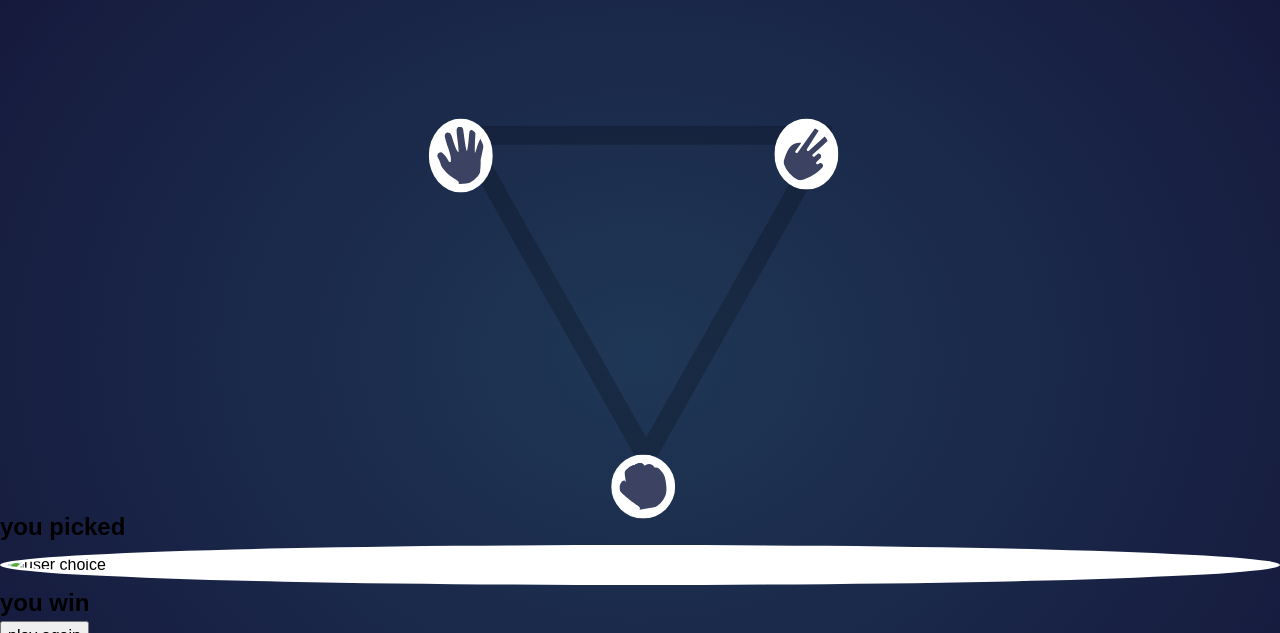
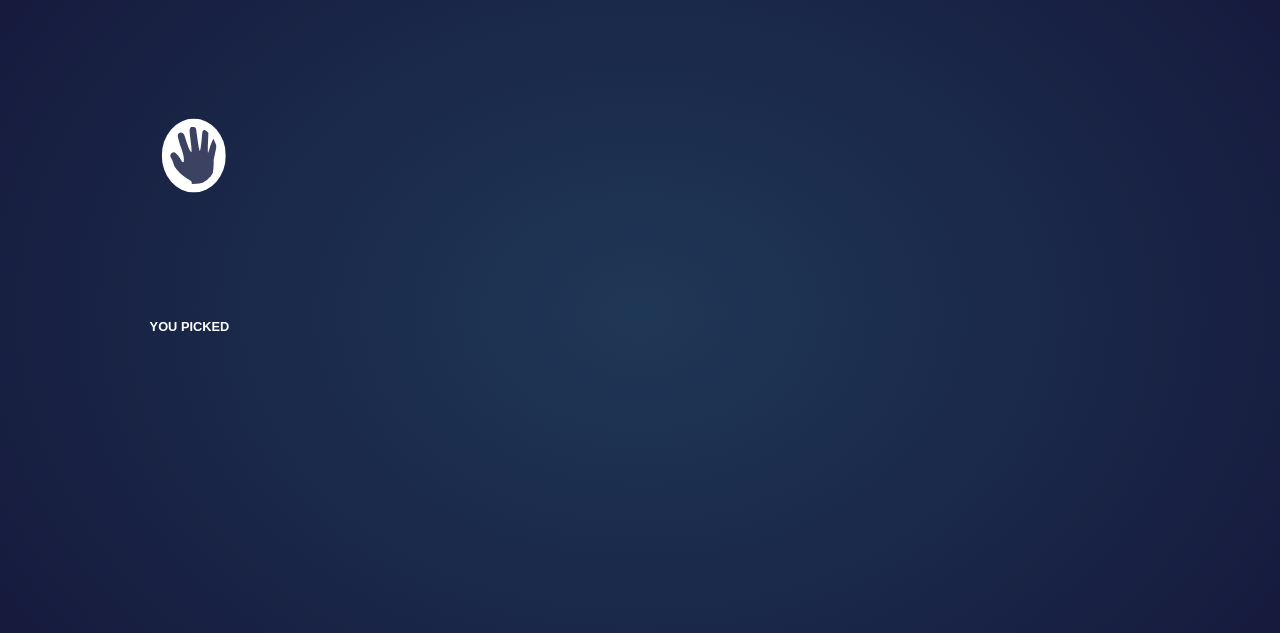
Before and after one commit to Da-vi-de/rock-paper-scissors, a plain HTML site: page index.html in a window 1280 px wide. Both pictures are taken after a click on the picture 460 px from the left and 322 px from the top of the page. Shown: the part 167-800 px from the top of the page. Drawn offline with Linux system fonts and the light colour scheme.

Commit message:
Style and functionality: Get the user choice

```diff
--- a/index.html
+++ b/index.html
@@ -38,30 +38,32 @@
       <div class=" images-position">
 
           <div class="paper-img">
-              <img class="img" src="./images/icon-paper.svg" alt="paper">
+              <img class="img" src="./images/icon-paper.svg" alt="paper" onclick="getUserChoice('paper')">
           </div>
 
           <div class="scissors-img">
-              <img class="img" src="./images/icon-scissors.svg" alt="scissors">
+              <img class="img" src="./images/icon-scissors.svg" alt="scissors" onclick="getUserChoice('scissors')">
           </div>
         </div>
 
           <div   class="rock-img">
-              <img class="img" src="./images/icon-rock.svg" alt="rock">
+              <img class="img" src="./images/icon-rock.svg" alt="rock" onclick="getUserChoice('rock')">
           </div>
         </div>
      </div>
   </main>
 
-  <div>
-    <h2>you picked</h2>
-    <div>
-      <img class="img" alt="user choice">
-    </div>
-  </div>
+  <div class="choices">
+
+    <div class="user-pick">
+      <h2 class="my-pick-text">you picked</h2>
+          <div class="picked-img paper-img">
+            <img id="userChoiceImg" class="img" alt="user choice">
+        </div>
+      </div>
 
 
-  <div>
+ <!--  <div>
     <h2>you win</h2>
   </div>
   <button>play again</button>
@@ -71,7 +73,8 @@
     <div>
       <img  class="img" alt="pc choice">
     </div>
-  </div>
+  </div> -->
+</div>
 
   <footer class="btn-rules-position">
     <button class="btn-rules" id="btn-rules">rules</button>
--- a/script.js
+++ b/script.js
@@ -2,6 +2,8 @@
 const buttonRules = document.querySelector('#btn-rules');
 const rules = document.querySelector('#rules');
 const closeRules = document.querySelector('.close-rules');
+let gameContainer = document.querySelector('.triangle-bg-container');
+let choices = document.querySelector('.choices');
 // The Rules modal
 buttonRules.onclick = function () {
     rules.style.display = "block";
@@ -9,3 +11,21 @@ buttonRules.onclick = function () {
 closeRules.onclick = function () {
     rules.style.display = "none";
 };
+const choiceOption = {
+    "paper": "./images/icon-paper.svg",
+    "scissors": "./images/icon-scissors.svg",
+    "rock": "./images/icon-rock.svg"
+};
+// Hide the game response and "play again" button!
+function hideResponse() {
+    choices.style.display = "none";
+}
+;
+hideResponse();
+// The function si called by the onClick event in HTML file!
+function getUserChoice(choice) {
+    gameContainer.style.display = "none";
+    choices.style.display = "grid";
+    document.getElementById('userChoiceImg').src = choiceOption[choice];
+}
+;
--- a/scss/_components.scss
+++ b/scss/_components.scss
@@ -93,6 +93,15 @@
     }
 }
 
+.user-pick {
+    grid-column: 1/2;
+    grid-row: 1;
+}
+
+.picked-img {
+    transform: translate(10%, -70%);
+}
+
 
 /*
 
--- a/scss/_layout.scss
+++ b/scss/_layout.scss
@@ -31,3 +31,15 @@
     grid-template-columns: repeat(2, 1fr);
     grid-template-rows: repeat(2, 1fr);
 }
+
+.choices {
+    grid-template-columns: repeat(3, 1fr);
+    grid-template-rows: repeat(2, 1fr);
+}
+
+.user-pick {
+    display: flex;
+    flex-direction: column;
+    align-items: center;
+    margin-top: 6rem;
+}
--- a/scss/_media-queries.scss
+++ b/scss/_media-queries.scss
@@ -61,6 +61,19 @@
 
      .close-rules {
          margin-left: 24rem;
+     }
+
+     .user-pick {
+        grid-column: 1/1;
+     }
+
+    /*================
+         #Typography
+      ================
+    */
+
+     .my-pick-text {
+        transform: translate(-30%);
      }
 }
 
@@ -126,3 +139,15 @@
         text-align: left;
     }
 }
+
+@media all and (min-width: 93.75rem) {
+
+    /*================
+         #Typography
+      ================
+    */
+
+    .my-pick-text {
+        font-size: $font-size-1_5;
+    }
+}
--- a/scss/_typography.scss
+++ b/scss/_typography.scss
@@ -20,3 +20,12 @@
     text-align: center;
     color: $color-dark-text;
 }
+
+.my-pick-text {
+    margin-top: 4rem;
+    transform: translate(28%);
+    font-size: $font-size-0_8;
+    color: $color-white;
+    text-transform: uppercase;
+    order: 2;
+}
```
Also changed, not shown: scss/main.css, 2 other files.
